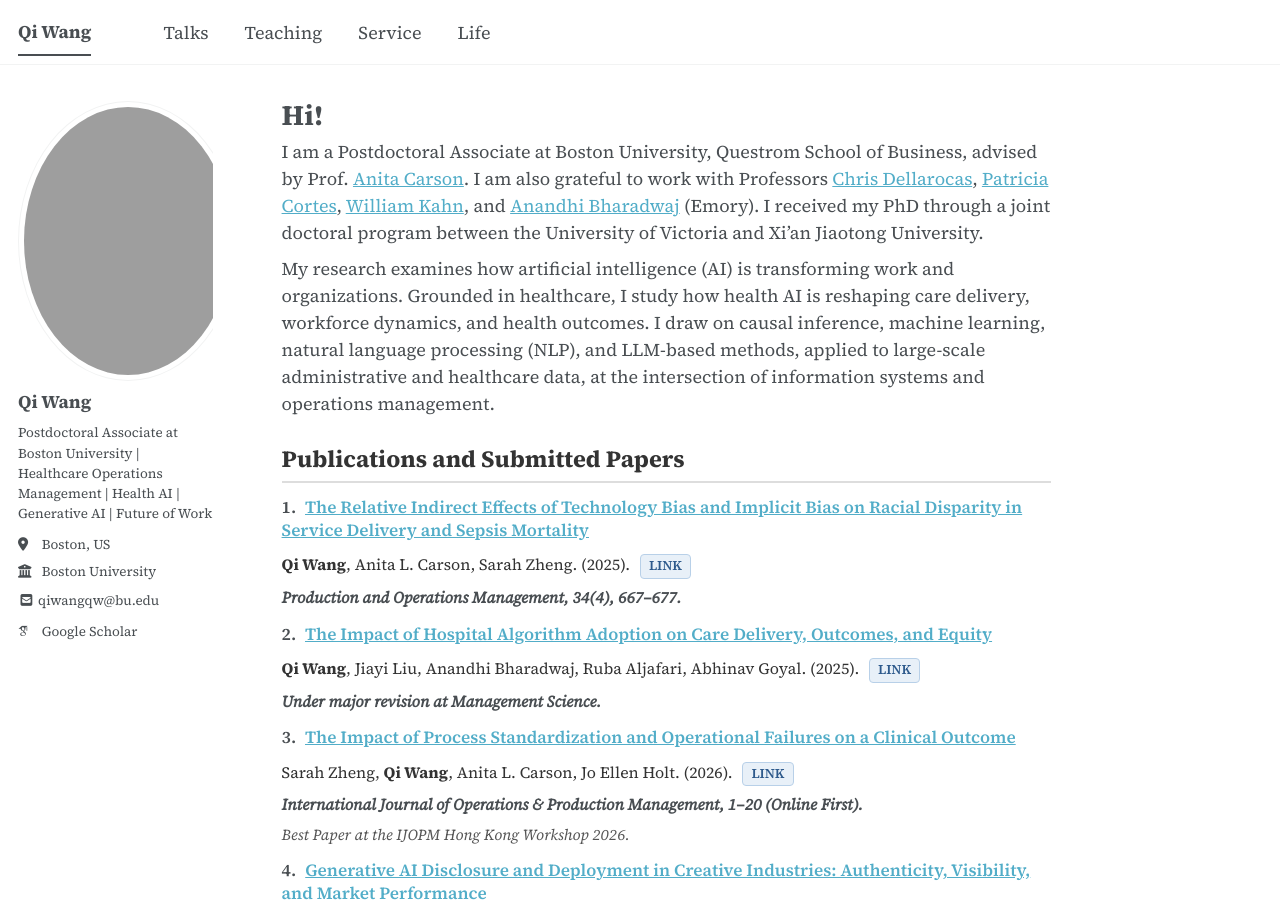
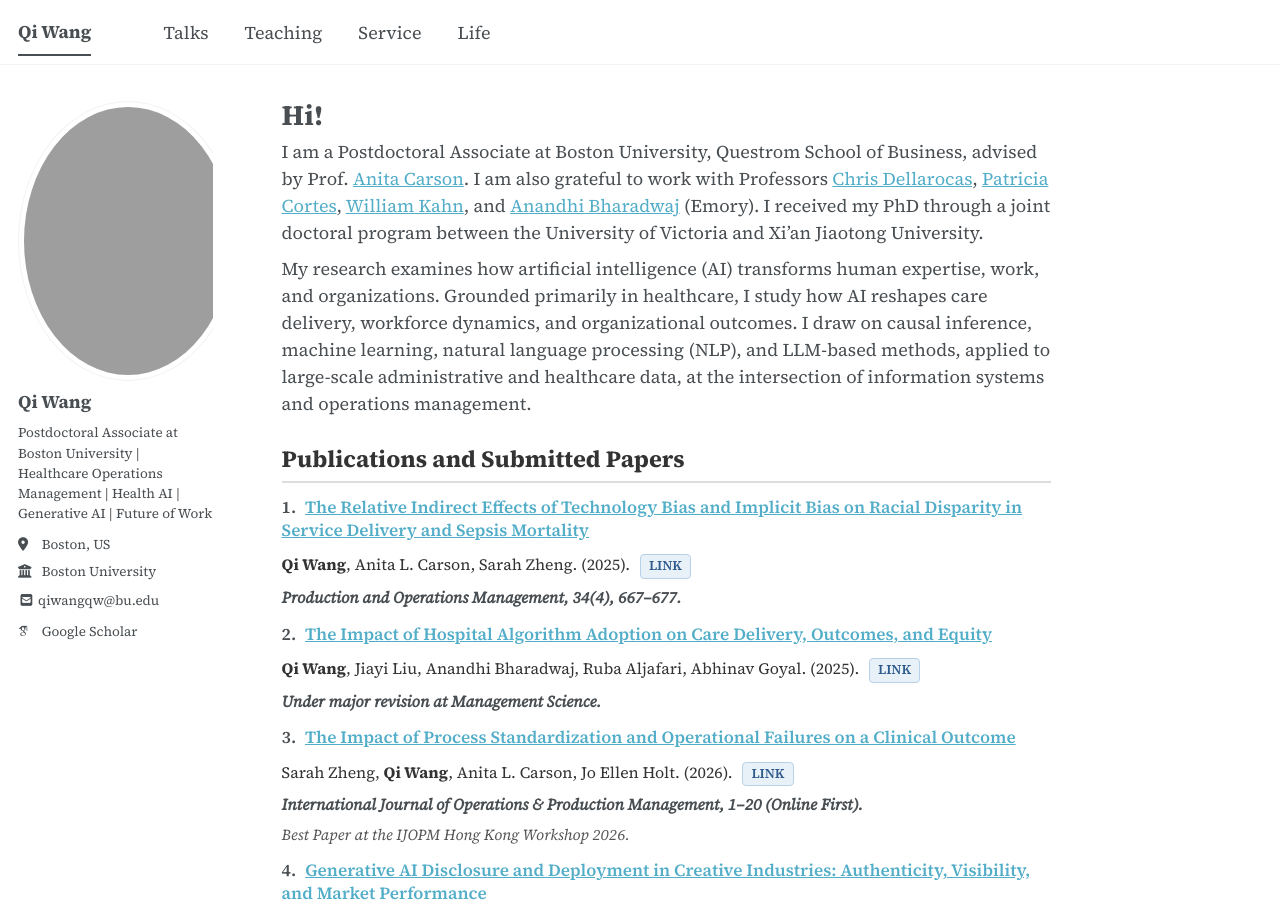
Before and after one commit to qiwang-katherine/qiwang-katherine.github.io, a Jekyll site: the page built from _pages/about.md, in a window 1280 px wide and 900 px high. Built offline with Jekyll 4.4.1, drawn with Linux system fonts in a browser that asks for light colours; some web fonts are replaced; a script bundle is joined from its source files by our own code; library files that are not in the unit come from our copies.

Commit message:
about.md

```diff
--- a/_pages/about.md
+++ b/_pages/about.md
@@ -9,7 +9,7 @@
 
 I am a Postdoctoral Associate at Boston University, Questrom School of Business, advised by Prof. [Anita Carson](https://www.bu.edu/questrom/profiles/anita-carson/). I am also grateful to work with Professors [Chris Dellarocas](https://www.bu.edu/questrom/profiles/chrysanthos-dellarocas/), [Patricia Cortes](https://www.bu.edu/questrom/profiles/patricia-cortes/), [William Kahn](https://www.bu.edu/questrom/profiles/william-kahn/), and [Anandhi Bharadwaj](https://goizueta.emory.edu/faculty/profiles/anandhi-bharadwaj) (Emory). I received my PhD through a joint doctoral program between the University of Victoria and Xi'an Jiaotong University.
 
-My research examines how artificial intelligence (AI) is transforming work and organizations. Grounded in healthcare, I study how health AI is reshaping care delivery, workforce dynamics, and health outcomes. I draw on causal inference, machine learning, natural language processing (NLP), and LLM-based methods, applied to large-scale administrative and healthcare data, at the intersection of information systems and operations management.
+My research examines how artificial intelligence (AI) transforms human expertise, work, and organizations. Grounded primarily in healthcare, I study how AI reshapes care delivery, workforce dynamics, and organizational outcomes. I draw on causal inference, machine learning, natural language processing (NLP), and LLM-based methods, applied to large-scale administrative and healthcare data, at the intersection of information systems and operations management.
 
 {% include base_path %}
 
```
